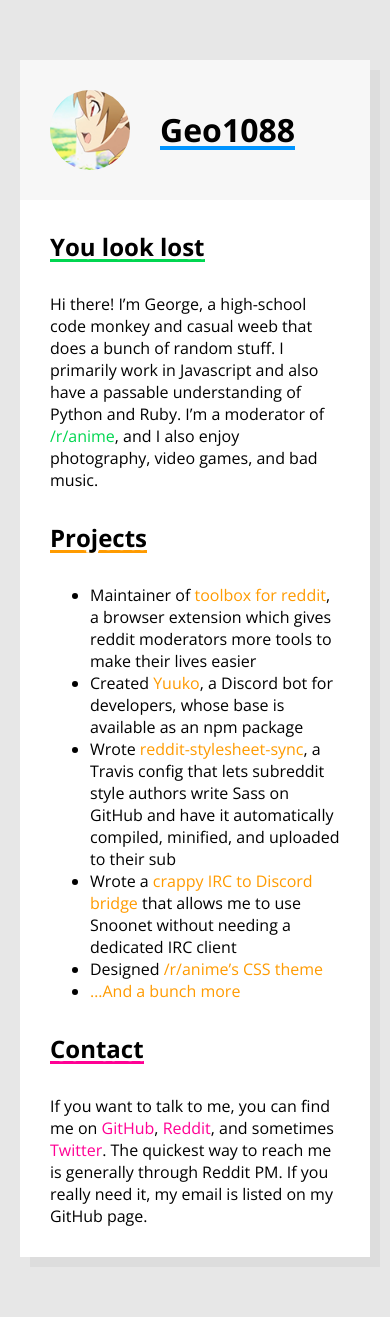
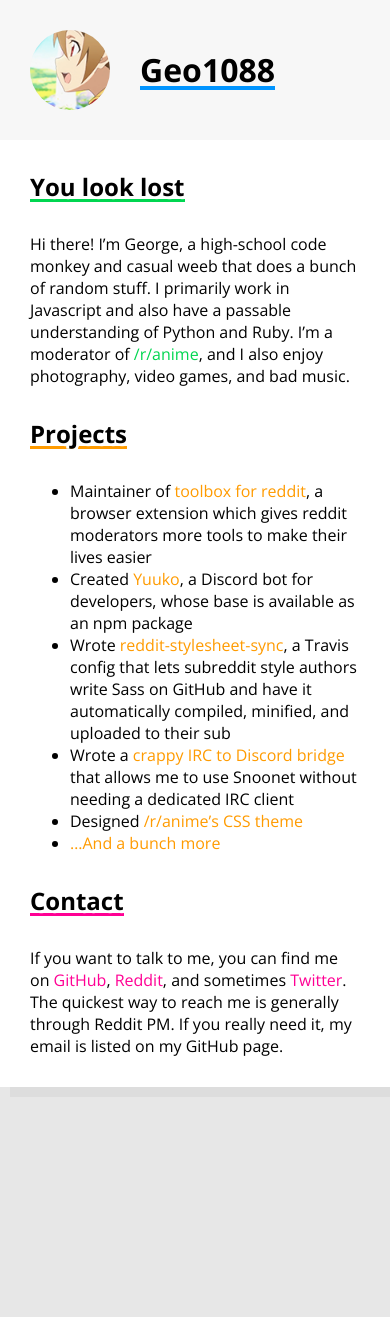
Before and after one commit to geo1088/geo1088.github.io, a Jekyll site: the page built from index.md, in a window 390 px wide. Built offline with Jekyll 4.4.1, drawn with Linux system fonts in a browser that asks for light colours; our own code applies the rules of GitHub Pages for plain Markdown files; after the commit the page ends 1087 px from its top, so only the background shows below that.

Commit message:
responsiveness, hopefully make selection okay

```diff
--- a/css/main.css
+++ b/css/main.css
@@ -63,6 +63,8 @@ main {
       box-shadow: inset 0 -1px #FFF, inset 0 -4px #FF0094; }
       main h2:nth-of-type(4n+3) ~ * a {
         color: #FF0094; }
+    main h2 :selection {
+      text-shadow: none; }
   main > :last-child {
     margin-bottom: 0; }
 
@@ -76,6 +78,13 @@ main {
     top: 0; } }
 .wrap {
   position: relative;
-  animation: slide-in 1.5s 1s backwards; }
+  animation: slide-in 1.5s backwards; }
+
+/* Responsiveness */
+@media screen and (max-width: 400px) {
+  body, .wrap {
+    margin: 0;
+    max-width: initial;
+    animation: none; } }
 
 /*# sourceMappingURL=main.css.map */
```
Also changed, not shown: sass/main.scss (+14 -1 lines), 1 other file.
